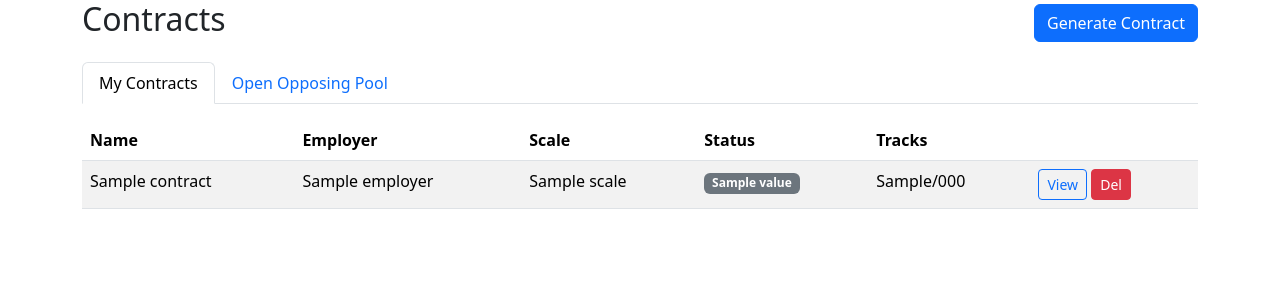
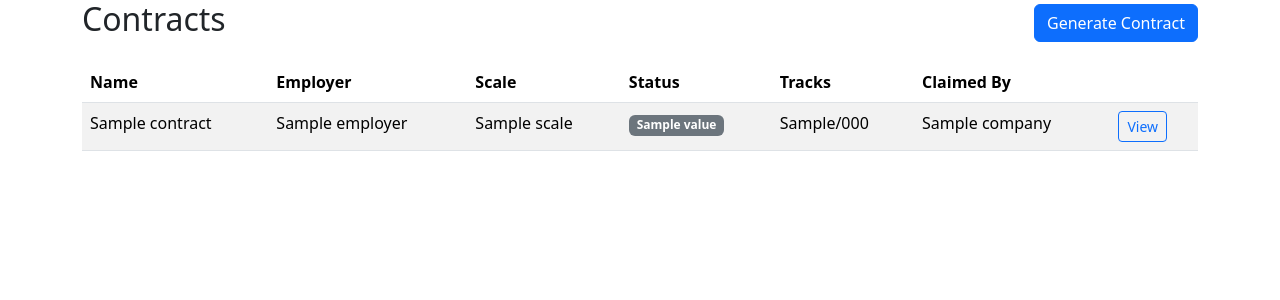
Before and after one commit to p1mps/mrc-hinterlands, a Symfony app: template templates/contract/index.html.twig in a window 1280 px wide. Shown: the top 300 px of the page. Run offline with Twig, Linux system fonts and the light colour scheme; the template is opened without the code that fills it: most values are stand-ins (such as "Sample title", 1, 10 or a date in 2020); some libraries are stand-ins or nearby versions.

Commit message:
show all contracts

```diff
--- a/templates/contract/index.html.twig
+++ b/templates/contract/index.html.twig
@@ -5,60 +5,40 @@
     <a href="{{ path('app_contracts_generate') }}" class="btn btn-primary">Generate Contract</a>
 </div>
 
-<ul class="nav nav-tabs mb-3">
-    <li class="nav-item"><a class="nav-link active" data-bs-toggle="tab" href="#mine">My Contracts</a></li>
-    <li class="nav-item"><a class="nav-link" data-bs-toggle="tab" href="#pool">Open Opposing Pool</a></li>
-</ul>
-<div class="tab-content">
-<div class="tab-pane fade show active" id="mine">
 <table class="table table-striped">
-<thead><tr><th>Name</th><th>Employer</th><th>Scale</th><th>Status</th><th>Tracks</th><th></th></tr></thead>
+    <thead>
+        <tr>
+            <th>Name</th>
+            <th>Employer</th>
+            <th>Scale</th>
+            <th>Status</th>
+            <th>Tracks</th>
+            <th>Claimed By</th>
+            <th></th>
+        </tr>
+    </thead>
     <tbody>
-{% for c in myContracts %}
+    {% for c in contracts %}
     <tr>
         <td>{{ c.name }}</td>
         <td>{{ c.employer }}</td>
         <td>{{ c.scale }}</td>
         <td><span class="badge bg-{{ c.status.value == 'active' ? 'success' : 'secondary' }}">{{ c.status.value }}</span></td>
         <td>{{ c.tracksCompleted }}/{{ c.numberOfTracks }}</td>
+        <td>{{ c.company ? c.company.name : '—' }}</td>
         <td>
             <a href="{{ path('app_contracts_show', {id: c.id}) }}" class="btn btn-sm btn-outline-primary">View</a>
+            {% if c.company == userCompany %}
             <form method="post" action="{{ path('app_contracts_delete', {id: c.id}) }}" class="d-inline"
                   onsubmit="return confirm('Delete this contract?')">
                 <button class="btn btn-sm btn-danger">Del</button>
             </form>
+            {% endif %}
         </td>
     </tr>
     {% else %}
-<tr><td colspan="6" class="text-muted">No contracts yet.</td></tr>
+    <tr><td colspan="7" class="text-muted">No contracts yet.</td></tr>
     {% endfor %}
     </tbody>
 </table>
-</div>
-<div class="tab-pane fade" id="pool">
-<table class="table table-striped">
-<thead><tr><th>Name</th><th>Employer</th><th>Affiliation</th><th>Tracks</th><th></th></tr></thead>
-<tbody>
-{% for c in opposingPool %}
-<tr>
-    <td>{{ c.name }}</td>
-    <td>{{ c.employer }}</td>
-    <td>{{ c.employerAffiliation }}</td>
-    <td>{{ c.numberOfTracks }}</td>
-    <td>
-        {% if c.linkedContract %}
-        <a href="{{ path('app_contracts_show', {id: c.linkedContract.id}) }}" class="btn btn-sm btn-outline-secondary">View Primary</a>
-        {% endif %}
-        <form method="post" action="{{ path('app_contracts_claim', {id: c.id}) }}" class="d-inline">
-            <button class="btn btn-sm btn-success">Claim</button>
-        </form>
-    </td>
-</tr>
-{% else %}
-<tr><td colspan="5" class="text-muted">No opposing contracts available.</td></tr>
-{% endfor %}
-</tbody>
-</table>
-</div>
-</div>
 {% endblock %}
```
Also changed, not shown: src/Controller/ContractController.php (+4 -10 lines). Lines whose indentation alone changed are shown as unchanged.
